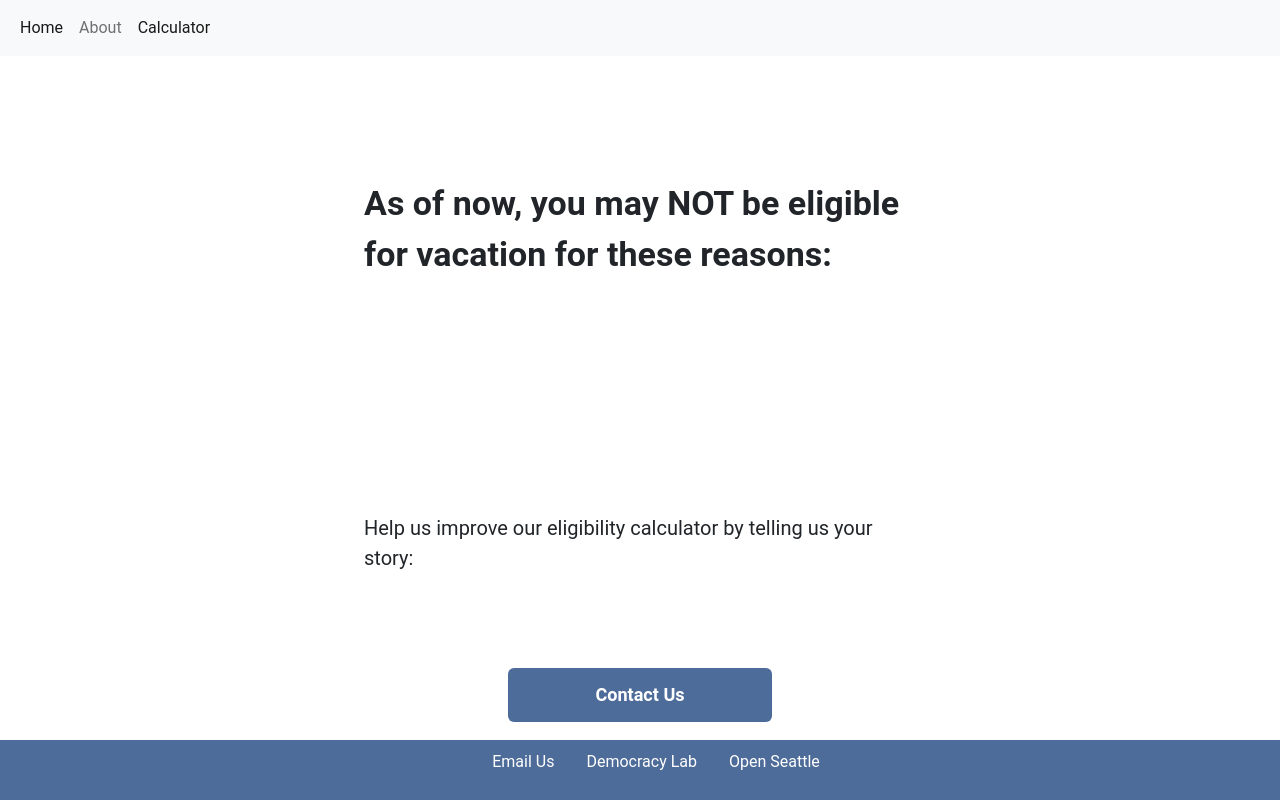
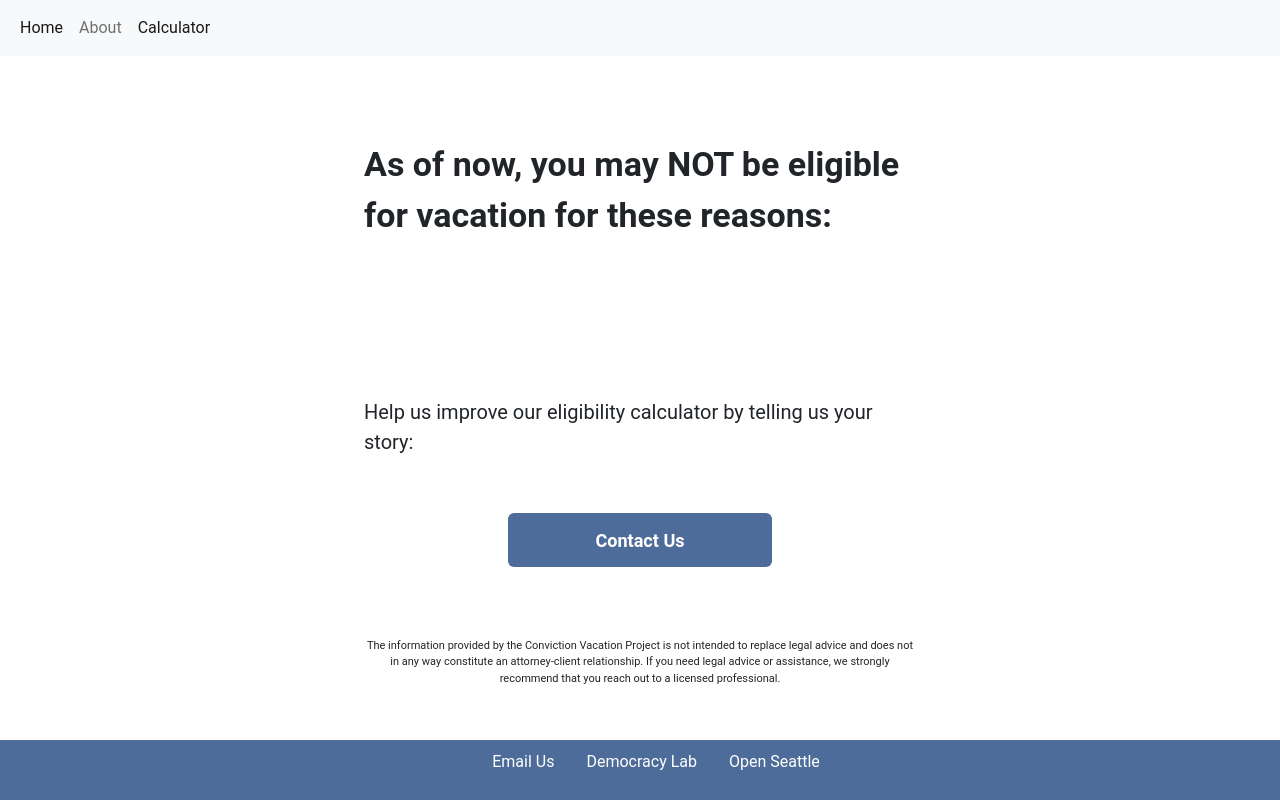
Before and after one commit to openseattle/clearviction-v1, a React (Create React App) app: page /calculator/results in a window 1280 px wide. Built offline with nearby package versions, Linux system fonts and the light colour scheme.

Commit message:
disclaimer added

```diff
--- a/src/CSS/Calculator.css
+++ b/src/CSS/Calculator.css
@@ -87,6 +87,10 @@ a {
   text-decoration: underline;
   color: #000;
 }
+.disclaimer {
+  text-align: center;
+  font-size: 11px;
+}
 
 /* ! This section is for mobile */
 @media only screen and (max-width: 600px) {
--- a/src/Components/ResultNo.jsx
+++ b/src/Components/ResultNo.jsx
@@ -29,6 +29,9 @@ const ResultNo = ({ noneligible }) => {
       </p>
 
       <Button className="calc-button" text="Contact Us" onClick={handleClick} />
+      <p className="calc-col calc-grid disclaimer">
+        The information provided by the Conviction Vacation Project is not intended to replace legal advice and does not in any way constitute an attorney-client relationship. If you need legal advice or assistance, we strongly recommend that you reach out to a licensed professional.
+      </p>
     </>
   );
 };
--- a/src/Components/ResultUnsure.jsx
+++ b/src/Components/ResultUnsure.jsx
@@ -56,6 +56,9 @@ const ResultUnsure = () => {
           Take Survey
         </a>
       </div>
+      <p className="calc-col calc-grid disclaimer">
+        The information provided by the Conviction Vacation Project is not intended to replace legal advice and does not in any way constitute an attorney-client relationship. If you need legal advice or assistance, we strongly recommend that you reach out to a licensed professional.
+      </p>
     </>
   );
 };
--- a/src/Components/ResultYes.jsx
+++ b/src/Components/ResultYes.jsx
@@ -75,6 +75,9 @@ const ResultYes = () => {
           </li>
         </ol>
       </div>
+      <p className="calc-col calc-grid disclaimer">
+        The information provided by the Conviction Vacation Project is not intended to replace legal advice and does not in any way constitute an attorney-client relationship. If you need legal advice or assistance, we strongly recommend that you reach out to a licensed professional.
+      </p>
     </>
   );
 };
```
